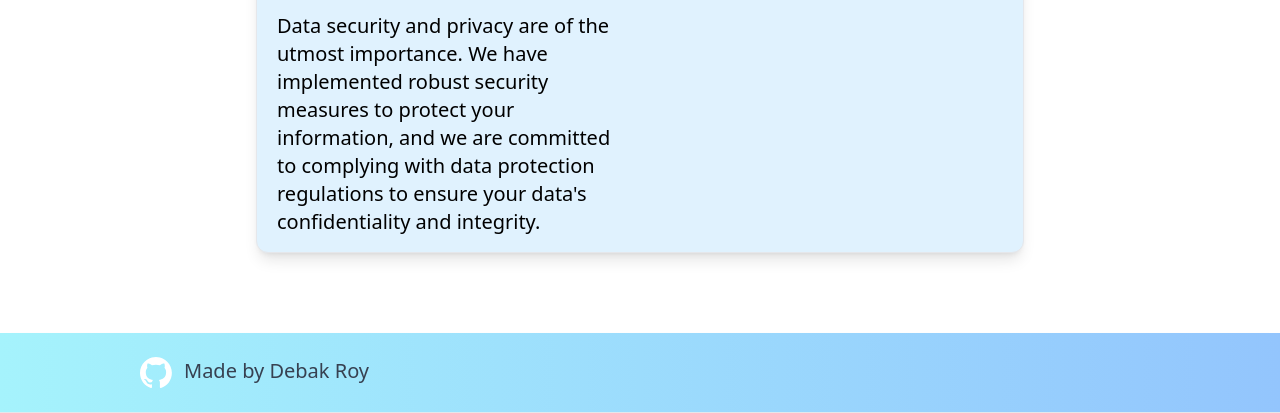
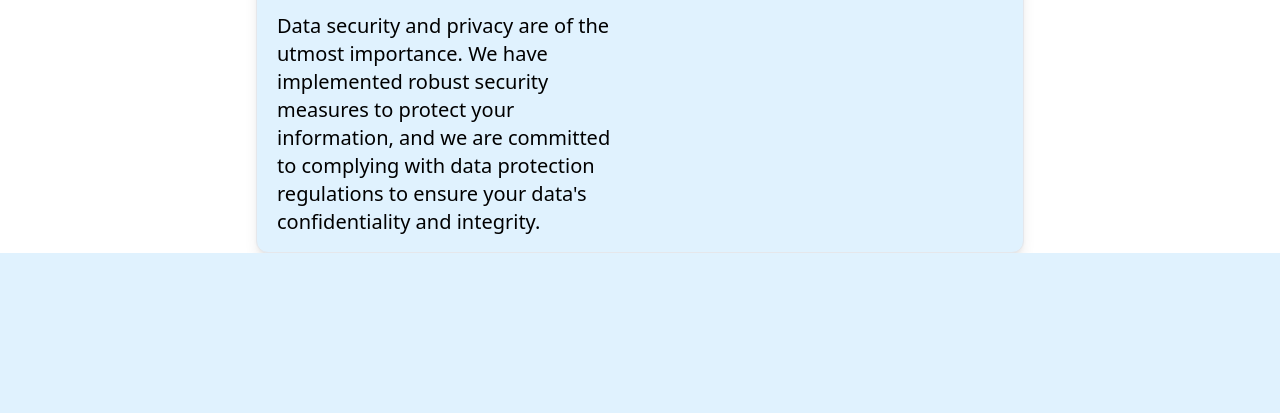
Before and after one commit to HardikArora0843/Django-Grievance-Redressal-System, a Django app: page / in a window 1280 px wide. Shown: the part 3199-3612 px from the top of the page. After the commit the page ends 3452 px from the top, so only its background shows below. Run offline with Django 4.2, Linux system fonts and the light colour scheme; some libraries are stand-ins or nearby versions.

Commit message:
Update layout.html

```diff
--- a/app/templates/app/layout.html
+++ b/app/templates/app/layout.html
@@ -68,18 +68,7 @@
 
         <div class="body">{% block body %} {% endblock %}</div>
         {% block footer %}
-        <footer
-            class="mt-20 px-32 py-6 flex justify-between border-b border-gray-200 static bottom-0 bg-gradient-to-r from-cyan-200 to-blue-300 shadow-lg"
-        >
-            <a
-                href="https://github.com/droy117"
-                class="text-xl text-gray-700 hover:underline flex"
-                ><img
-                    src="{% static 'images/github-mark-white.svg' %}"
-                    class="w-8 mx-3"
-                />Made by Debak Roy</a
-            >
-        </footer>
+
         {% endblock %}
     </body>
 </html>
```
